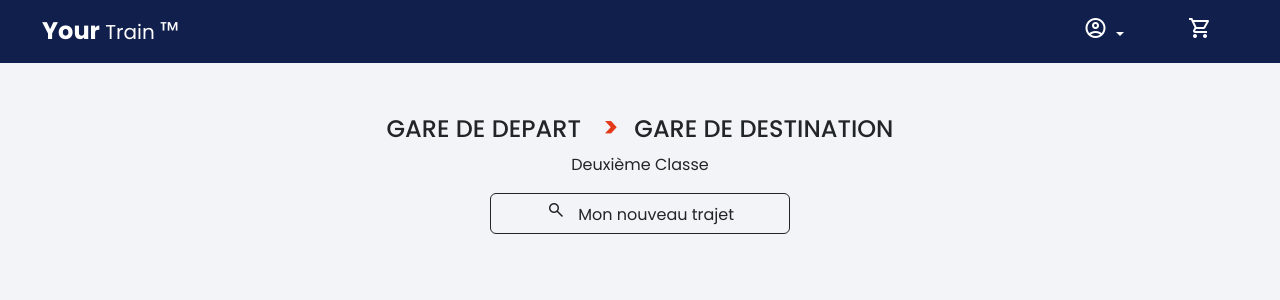
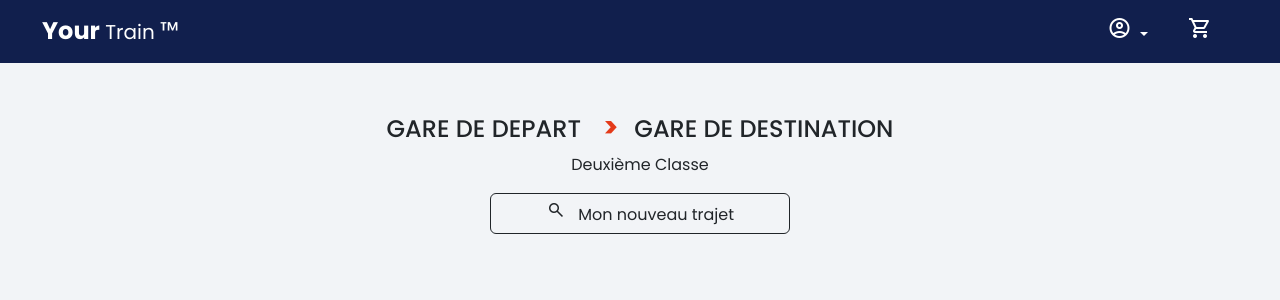
Before and after one commit to elhathoute/YouTrain, a PHP site: page /result.php in a window 1280 px wide. Shown: the top 300 px of the page. Run offline with PHP 8.4, Linux system fonts and the light colour scheme; some libraries are stand-ins or nearby versions.

Commit message:
modification au niveau du design

```diff
--- a/Projet/result.php
+++ b/Projet/result.php
@@ -20,7 +20,7 @@
         <div class="container-fluid">
             <div class="d-flex justify-content-between w-100 flex-wrap">
                 <div class="d-flex justify-content-center">
-                    <a class="navbar-brand text-white" href="#" style="margin-left: 30px; margin-right: 90px"><span class="fw-bold fs-4">Your</span> <span class="fs-5">Train</span> <span class="fs-4">™</span></a>
+                    <a class="navbar-brand text-white" href="#" style="margin-left: 30px;"><span class="fw-bold fs-4">Your</span> <span class="fs-5">Train</span> <span class="fs-4">™</span></a>
                 </div>
 
                 <div class="">
@@ -28,7 +28,7 @@
                         <div class="" id="navbarSupportedContent">
 
                             <ul class="navbar-nav d-flex flex-row justify-content-evenly ">
-                                <li class=" nav-item dropdown me-4 pe-4">
+                                <li class=" nav-item dropdown me-3 pe-2">
                                     <a class="nav-link dropdown-toggle text-white" href="# " role="button " data-bs-toggle="dropdown" aria-expanded="false ">
                                         <span class="material-symbols-outlined text-white"> account_circle </span>
                                     </a>
```
